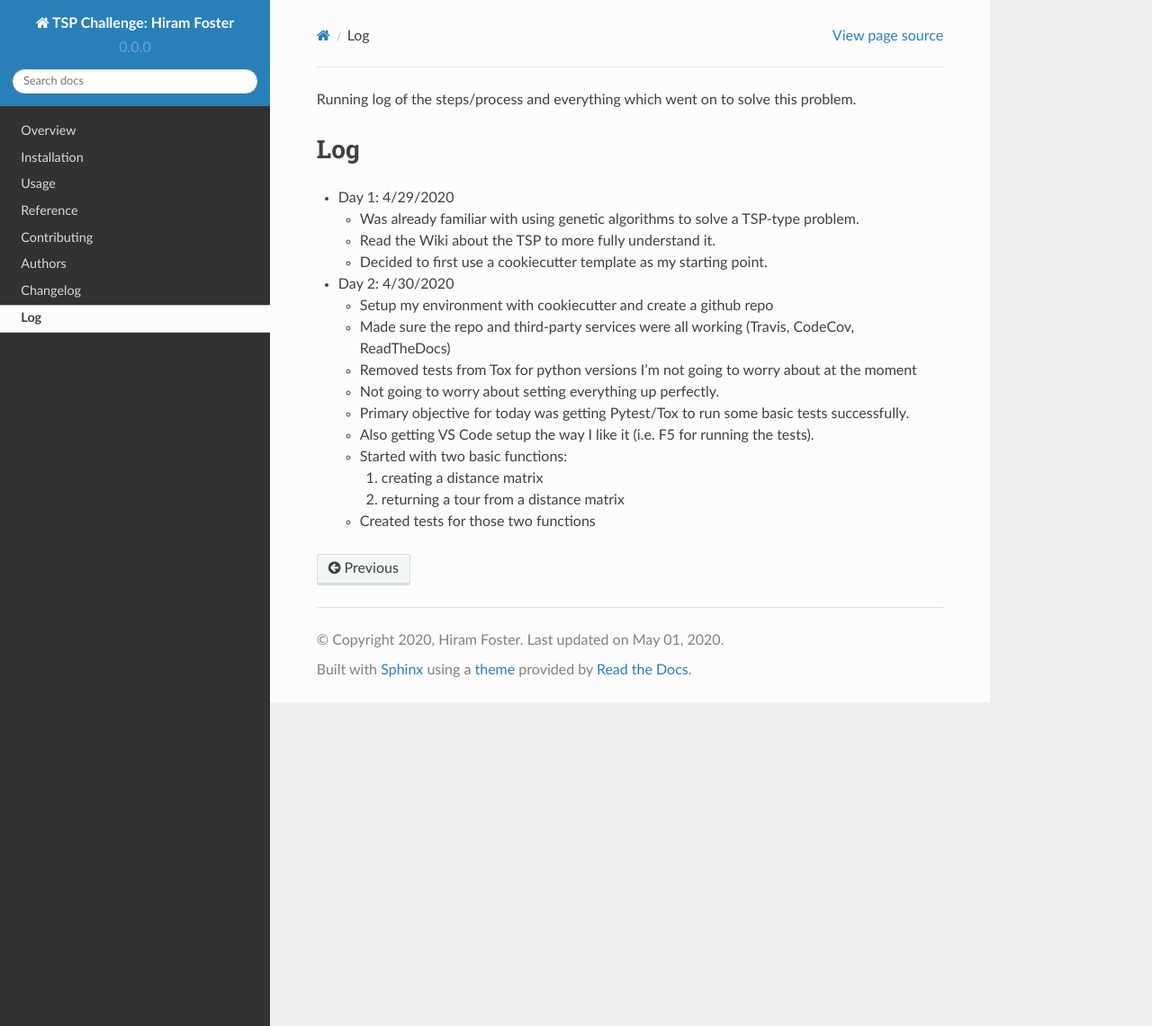
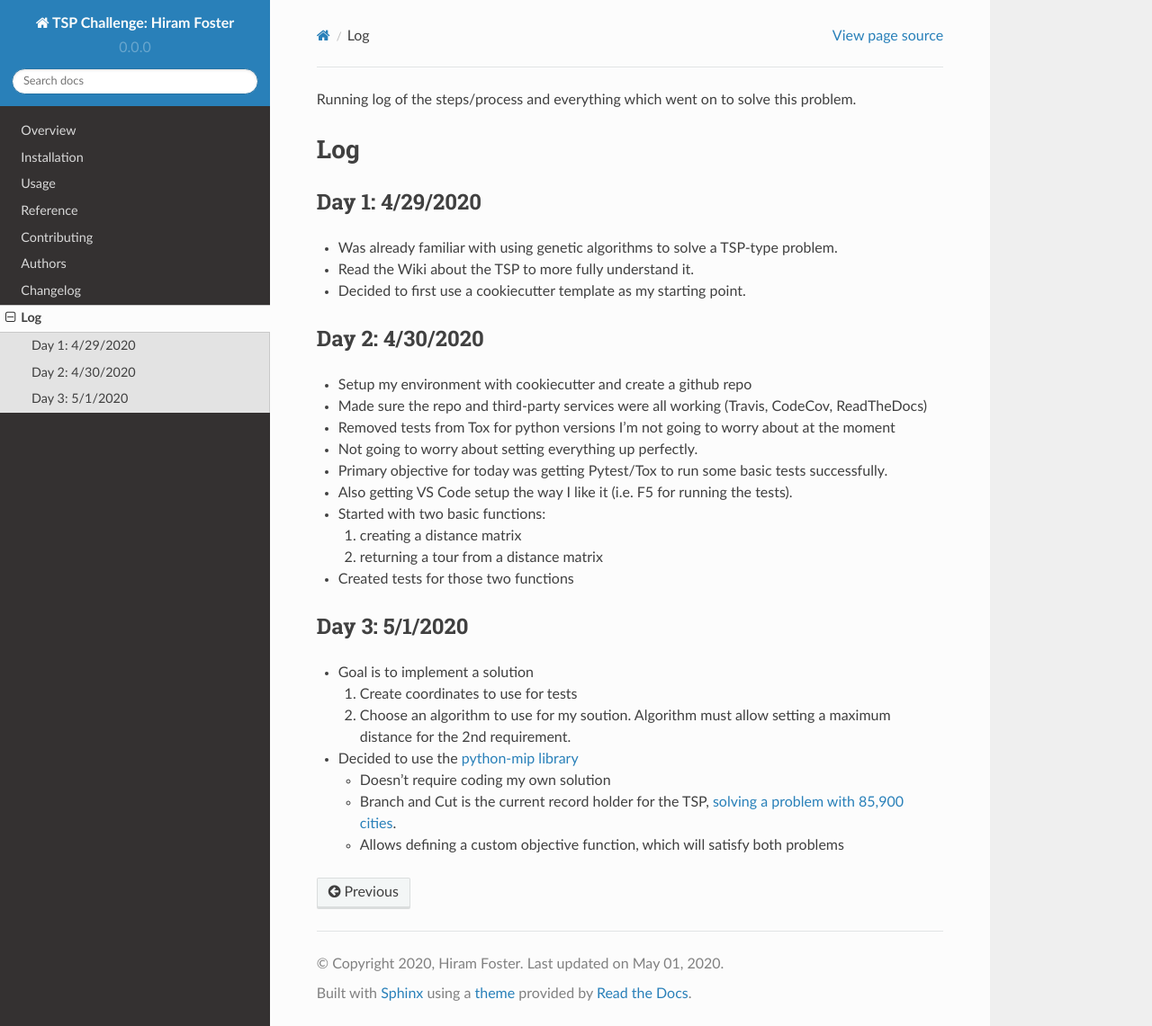
Before and after one commit to hiramf/tsp-hiram, a Sphinx documentation site: the page built from docs/log.rst, in a window 1280 px wide and 1141 px high. Shown: the whole window at 90% size. Built offline with Sphinx 7.4.7 and the Read the Docs theme 2.0.0, drawn with Linux system fonts in a browser that asks for light colours.

Commit message:
log update

```diff
--- a/docs/log.rst
+++ b/docs/log.rst
@@ -2,24 +2,40 @@ Running log of the steps/process and everything which went on to solve this prob
 
 Log
 ------------
-- Day 1: 4/29/2020
 
-  + Was already familiar with using genetic algorithms to solve a TSP-type problem.
-  + Read the Wiki about the TSP to more fully understand it.
-  + Decided to first use a cookiecutter template as my starting point.
+Day 1: 4/29/2020
+################
 
++ Was already familiar with using genetic algorithms to solve a TSP-type problem.
++ Read the Wiki about the TSP to more fully understand it.
++ Decided to first use a cookiecutter template as my starting point.
 
-- Day 2: 4/30/2020
+Day 2: 4/30/2020
+################
 
-  + Setup my environment with cookiecutter and create a github repo
-  + Made sure the repo and third-party services were all working (Travis, CodeCov, ReadTheDocs)
-  + Removed tests from Tox for python versions I'm not going to worry about at the moment
-  + Not going to worry about setting everything up perfectly.
-  + Primary objective for today was getting Pytest/Tox to run some basic tests successfully.
-  + Also getting VS Code setup the way I like it (i.e. F5 for running the tests).
-  + Started with two basic functions:
++ Setup my environment with cookiecutter and create a github repo
++ Made sure the repo and third-party services were all working (Travis, CodeCov, ReadTheDocs)
++ Removed tests from Tox for python versions I'm not going to worry about at the moment
++ Not going to worry about setting everything up perfectly.
++ Primary objective for today was getting Pytest/Tox to run some basic tests successfully.
++ Also getting VS Code setup the way I like it (i.e. F5 for running the tests).
++ Started with two basic functions:
 
-    1. creating a distance matrix
-    2. returning a tour from a distance matrix
+  1. creating a distance matrix
+  2. returning a tour from a distance matrix
 
-  + Created tests for those two functions
++ Created tests for those two functions
+
+Day 3: 5/1/2020
+################
+
++ Goal is to implement a solution
+
+  1. Create coordinates to use for tests
+  2. Choose an algorithm to use for my soution. Algorithm must allow setting a maximum distance for the 2nd requirement.
+
++ Decided to use the `python-mip library <https://python-mip.readthedocs.io/en/latest/examples.html/>`_
+
+  + Doesn't require coding my own solution
+  + Branch and Cut is the current record holder for the TSP, `solving a problem with 85,900 cities <https://en.wikipedia.org/wiki/Travelling_salesman_problem#Computing_a_solution/>`_.
+  + Allows defining a custom objective function, which will satisfy both problems
```
